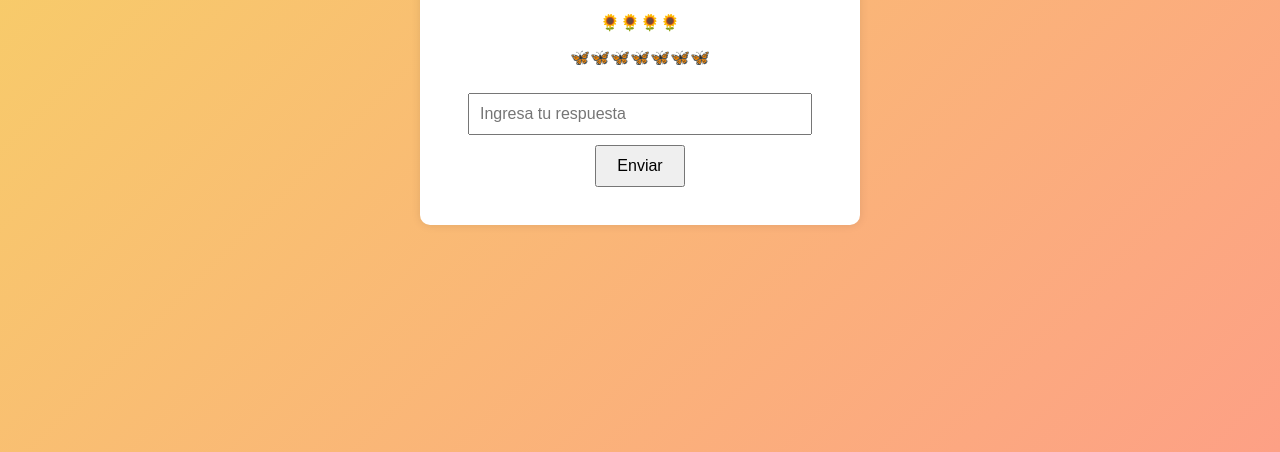
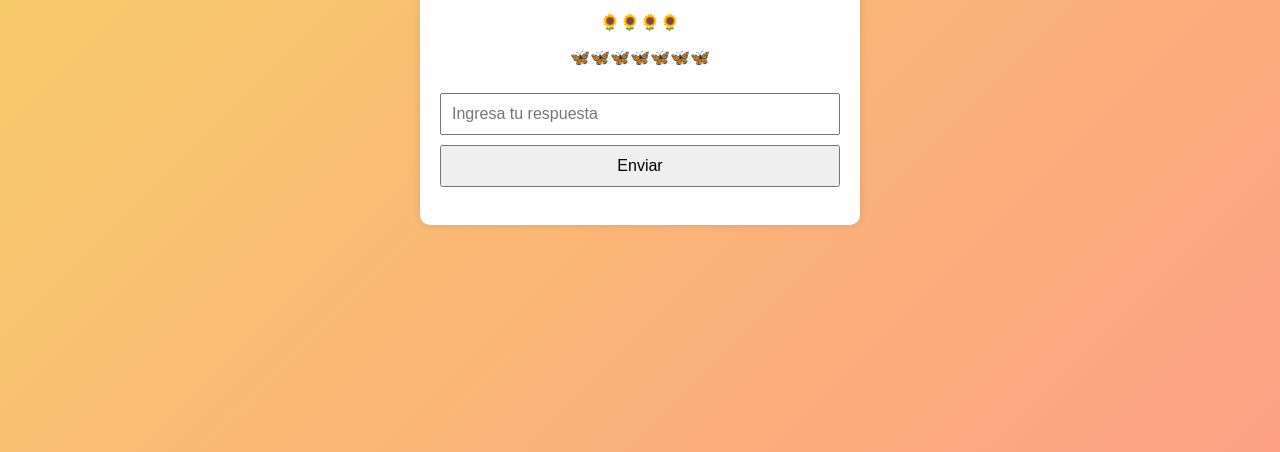
Before and after one commit to alex9508/sumtwo, a plain HTML site: page index.html in a window 1280 px wide. Shown: the part 348-800 px from the top of the page. Drawn offline with Linux system fonts and the light colour scheme.

Commit message:
Update styles.css
Ajustandomela El txtbox

```diff
--- a/styles.css
+++ b/styles.css
@@ -22,7 +22,8 @@ input {
     margin-top: 10px;
     padding: 10px;
     font-size: 16px;
-    width: 80%;
+    width: 100%; /* Ajustar el ancho al 100% del contenedor */
+    box-sizing: border-box; /* Incluir el padding y el borde en el ancho total */
 }
 
 button {
@@ -30,6 +31,8 @@ button {
     padding: 10px 20px;
     font-size: 16px;
     cursor: pointer;
+    width: 100%; /* Ajustar el ancho al 100% del contenedor */
+    box-sizing: border-box; /* Incluir el padding y el borde en el ancho total */
 }
 
 #feedback {
```
